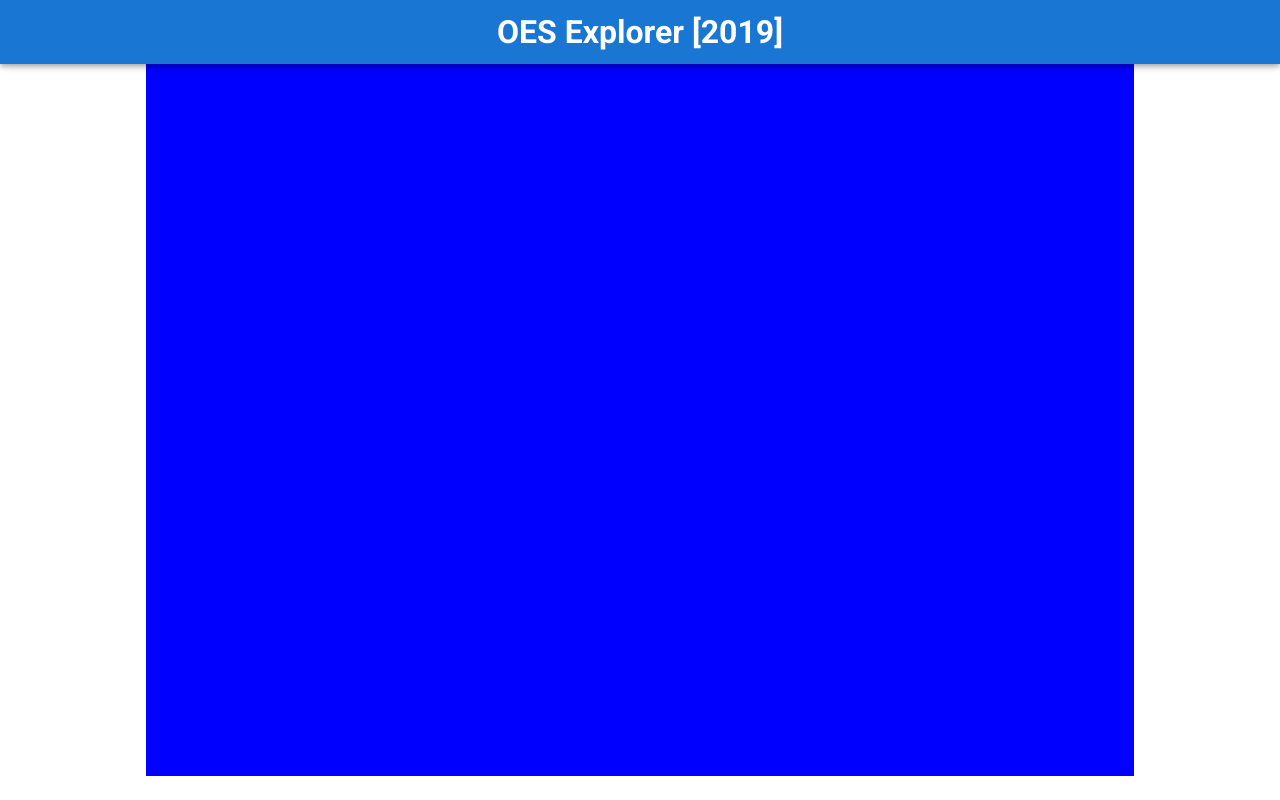
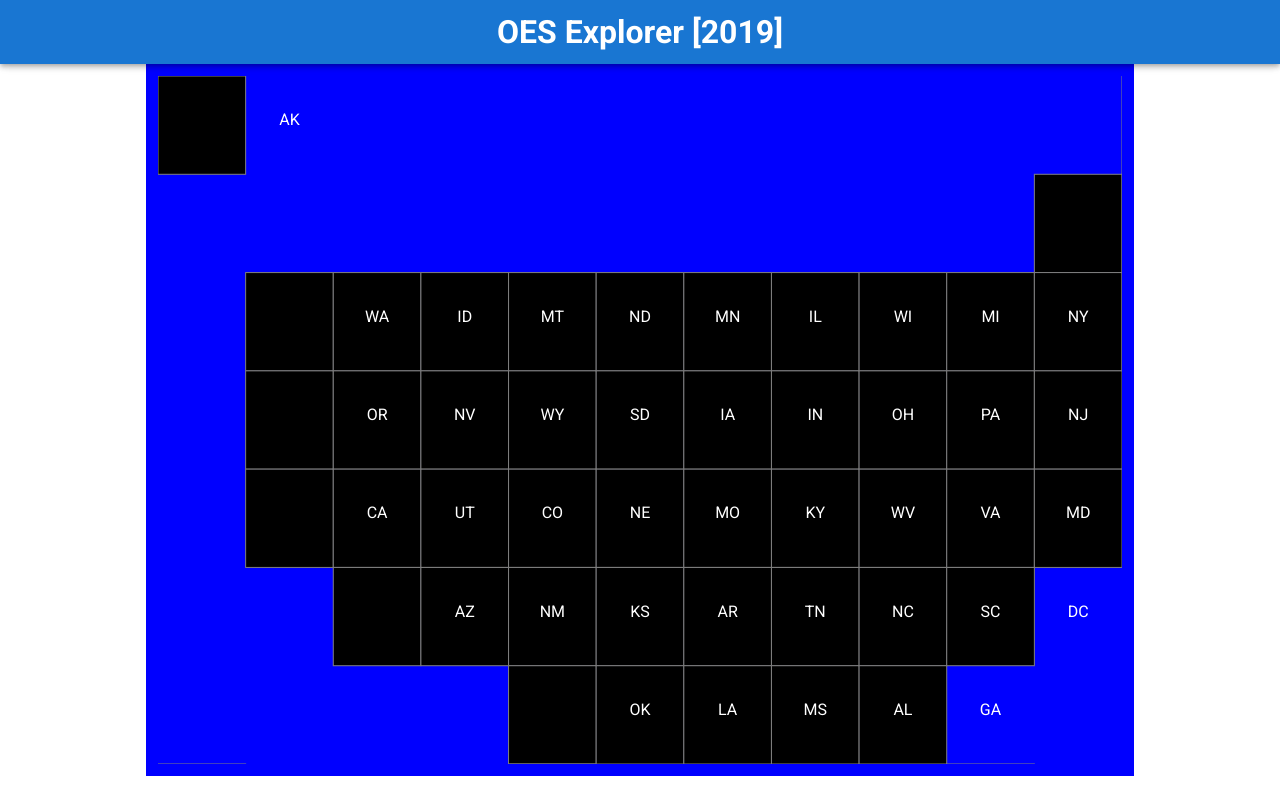
Before and after one commit to benjaminortizulloa/oes_explorer, a Vue app in the folder frontend/: page / in a window 1280 px wide. Built offline with nearby package versions, Linux system fonts and the light colour scheme.

Commit message:
map shows...need to realign

```diff
--- /dev/null
+++ b/frontend/src/components/GridSvg.vue
@@ -0,0 +1,59 @@
+<template>
+  <svg id="gridSvg" width="100%" height="100%" ref="gridSvg">
+    <rect
+      v-for="(state, i) in states"
+      :key="i"
+      :width="stateWidth"
+      :height="stateHeight"
+      :x="(state.col -minCol) * stateWidth"
+      :y="(state.row - minRow) * stateHeight"
+      stroke="grey"
+    ></rect>
+    <text
+      v-for="(state, i) in states"
+      :key="i"
+      :width="stateWidth"
+      :height="stateHeight"
+      :x="(state.col -1) * stateWidth + stateWidth/2"
+      :y="(state.row - 1) * stateHeight + stateHeight/2"
+      fill="white"
+      text-anchor="middle"
+    >{{state.code}}</text>
+  </svg>
+</template>
+
+<script>
+import { gridMap } from "@/components/mixins/gridMap.js";
+
+export default {
+  name: "gridsSvg",
+  data: () => ({
+    width: 100,
+    height: 100
+  }),
+  mixins: [gridMap],
+  computed: {
+    stateWidth() {
+      return this.width / (this.maxCol - this.minCol);
+    },
+    stateHeight() {
+      return this.height / (this.maxRow - this.minRow);
+    }
+  },
+  methods: {
+    matchSvg() {
+      this.width = this.$refs.gridSvg.clientWidth;
+      this.height = this.$refs.gridSvg.clientHeight;
+    }
+  },
+  mounted() {
+    this.matchSvg();
+  },
+  created() {
+    window.addEventListener("resize", this.matchSvg);
+  },
+  destroyed() {
+    window.removeEventListener("resize", this.matchSvg);
+  }
+};
+</script>
--- a/frontend/src/components/Home.vue
+++ b/frontend/src/components/Home.vue
@@ -3,7 +3,7 @@
     <v-row class="text-center" style="height: 100%;">
       <v-spacer></v-spacer>
       <v-col cols="10" style="background: blue;">
-        <svg width="100%" height="100%"></svg>
+        <GridSvg/>
       </v-col>
       <v-spacer></v-spacer>
     </v-row>
@@ -11,11 +11,10 @@
 </template>
 
 <script>
-import { gridMap } from "@/components/mixins/gridMap.js";
-
+import GridSvg from "@/components/GridSvg";
 export default {
   name: "Home",
-  data: () => ({}),
-  mixins: [gridMap]
+  components: { GridSvg },
+  data: () => ({})
 };
 </script>
--- a/frontend/src/components/mixins/gridMap.js
+++ b/frontend/src/components/mixins/gridMap.js
@@ -257,5 +257,19 @@ export const gridMap = {
             "col": 13,
             "row": 3
         }]
-    })
+    }),
+    computed: {
+        maxRow() {
+            return Math.max(...this.states.map(d => d.row))
+        },
+        maxCol() {
+            return Math.max(...this.states.map(d => d.col))
+        },
+        minRow() {
+            return Math.min(...this.states.map(d => d.row))
+        },
+        minCol() {
+            return Math.min(...this.states.map(d => d.col))
+        }
+    }
 };
```
